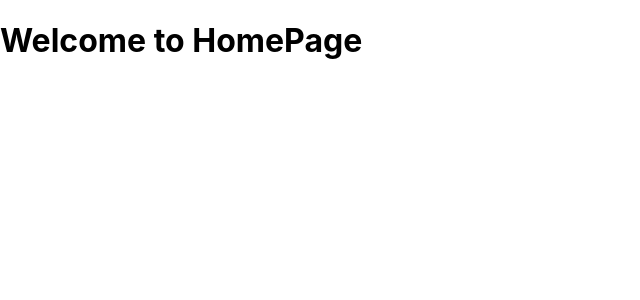
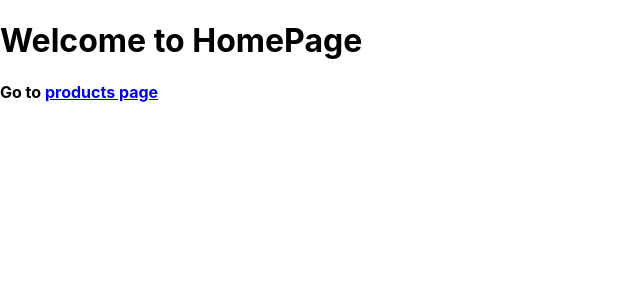
Before and after one commit to Abhijeet02A/learn-react-route, a React (Create React App) app: page / in a window 1280 px wide. Shown: the top 300 px of the page, without its empty margins (0-640 px from the left). Built offline with nearby package versions, Linux system fonts and the light colour scheme.

Commit message:
add link to from react router dom to go to products page

```diff
--- a/src/pages/Home.js
+++ b/src/pages/Home.js
@@ -1,5 +1,9 @@
+import { Link } from "react-router-dom";
+
 const HomePage = () => {
-    return <h1>Welcome to HomePage</h1>
+    return <> <h1>Welcome to HomePage</h1>
+    <h4>Go to <Link to='/products'>products page</Link> </h4>
+    </>
 };
 
 export default HomePage;
```
